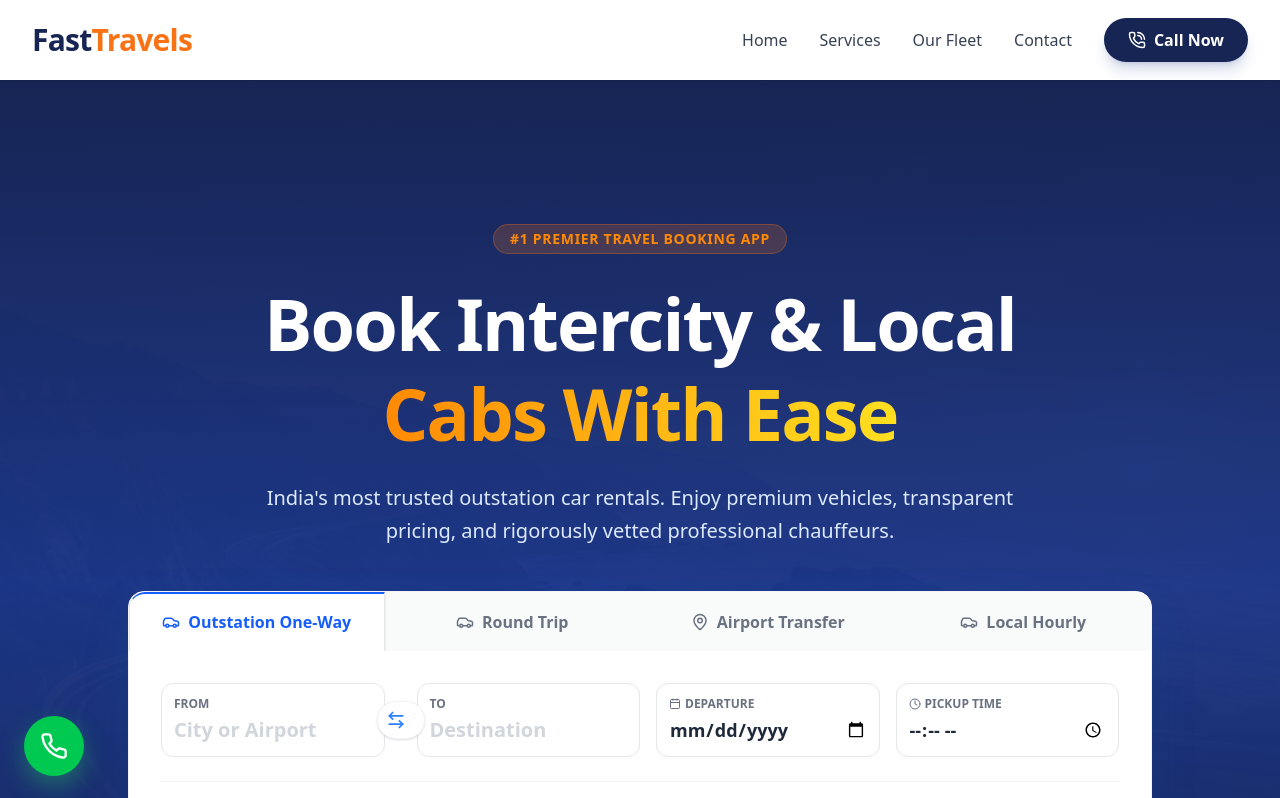
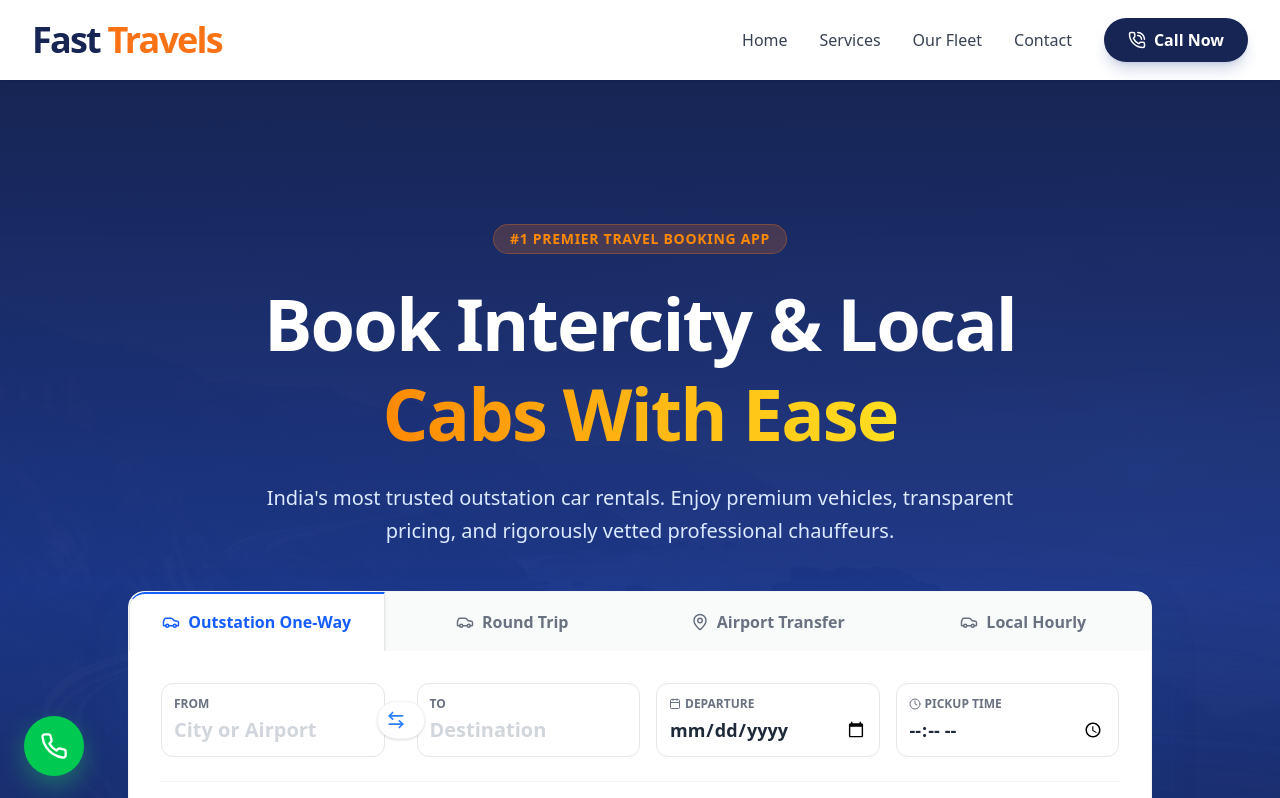
Before and after one commit to praghnesh/shannu-cab-s, a Next.js app: page / in a window 1280 px wide. Shown: the top 798 px of the page. Built offline with nearby package versions, Linux system fonts and the light colour scheme.

Commit message:
your message

```diff
--- a/components/Footer.tsx
+++ b/components/Footer.tsx
@@ -6,7 +6,7 @@ export default function Footer() {
       <div className="max-w-7xl mx-auto px-4 sm:px-6 lg:px-8">
         <div className="grid grid-cols-1 md:grid-cols-4 gap-12 mb-12">
           <div className="col-span-1 md:col-span-1">
-            <span className="text-3xl font-extrabold tracking-tight text-white mb-4 block">Fast<span className="text-orange-500">Travels</span></span>
+            <span className="text-4xl font-black tracking-tighter text-white mb-4 block">Fast <span className="text-orange-500">Travels</span></span>
             <p className="text-sm leading-relaxed mb-6">
               Premium car travel agency providing outstation cab booking, airport transfers, and corporate rentals across Hyderabad and Vijayawada.
             </p>
--- a/components/Navbar.tsx
+++ b/components/Navbar.tsx
@@ -11,7 +11,7 @@ export default function Navbar() {
         <div className="flex justify-between h-20">
           <div className="flex items-center">
             <Link href="/" className="flex-shrink-0 flex items-center">
-              <span className="text-3xl font-extrabold tracking-tight text-blue-950">Fast<span className="text-orange-500">Travels</span></span>
+              <span className="text-4xl font-black tracking-tighter text-blue-950">Fast <span className="text-orange-500">Travels</span></span>
             </Link>
           </div>
           <div className="hidden md:flex items-center space-x-8">
```
